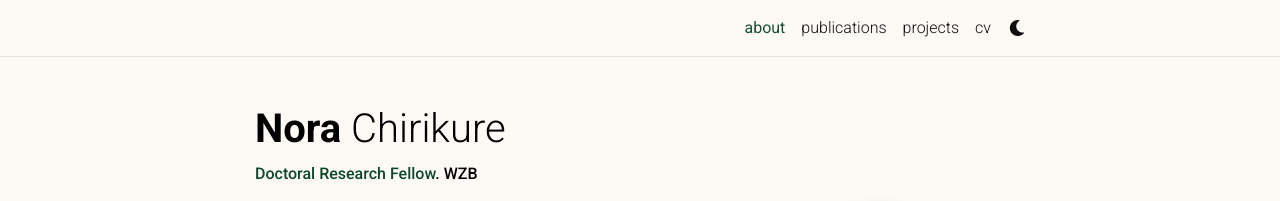
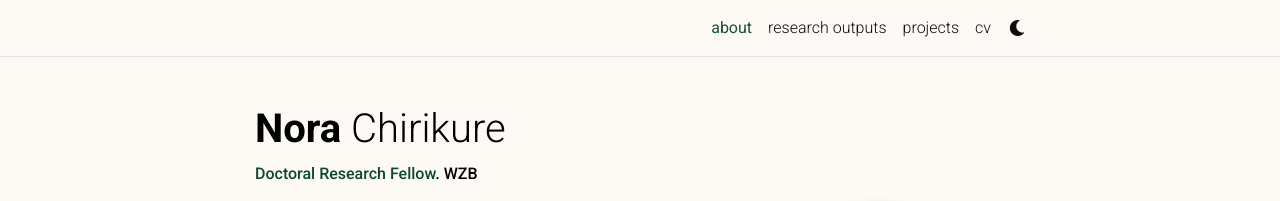
Before and after one commit to norachirikure/www, a Jekyll site: the page built from _pages/about.md, in a window 1280 px wide. Shown: the top 201 px of the page. Built offline with Jekyll 4.4.1, drawn with Linux system fonts in a browser that asks for light colours; full-size pictures stand in for the smaller copies a plugin makes; comment, search, counter and statistics services are not loaded; a style sheet for code colours, icons or effects is not loaded.

Commit message:
Update title from 'publications' to 'research outputs'

```diff
--- a/_pages/publications.md
+++ b/_pages/publications.md
@@ -1,7 +1,7 @@
 ---
 layout: page
 permalink: /publications/
-title: publications
+title: research outputs
 # description: publications by categories in reversed chronological order. generated by jekyll-scholar.
 years: [2024, 2022, 2021]
 nav: true
```
